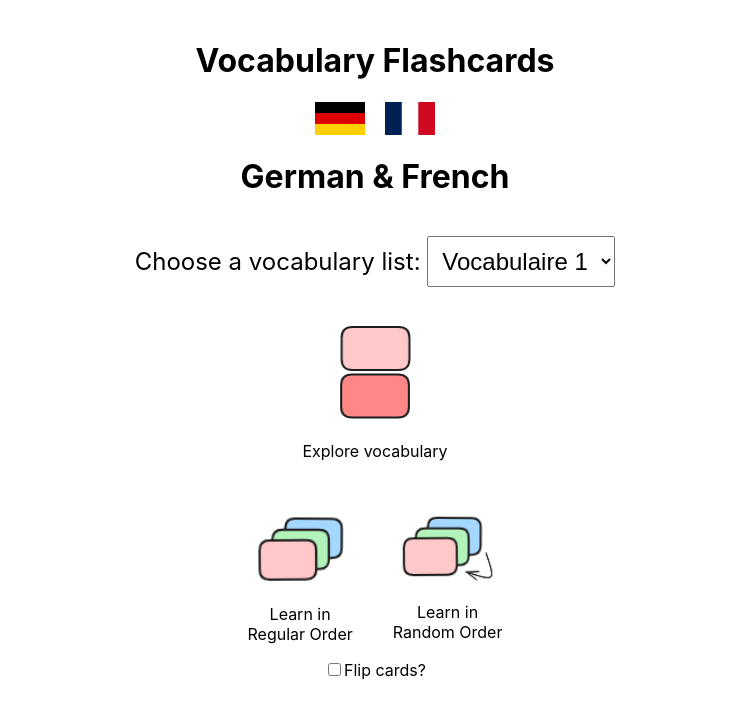
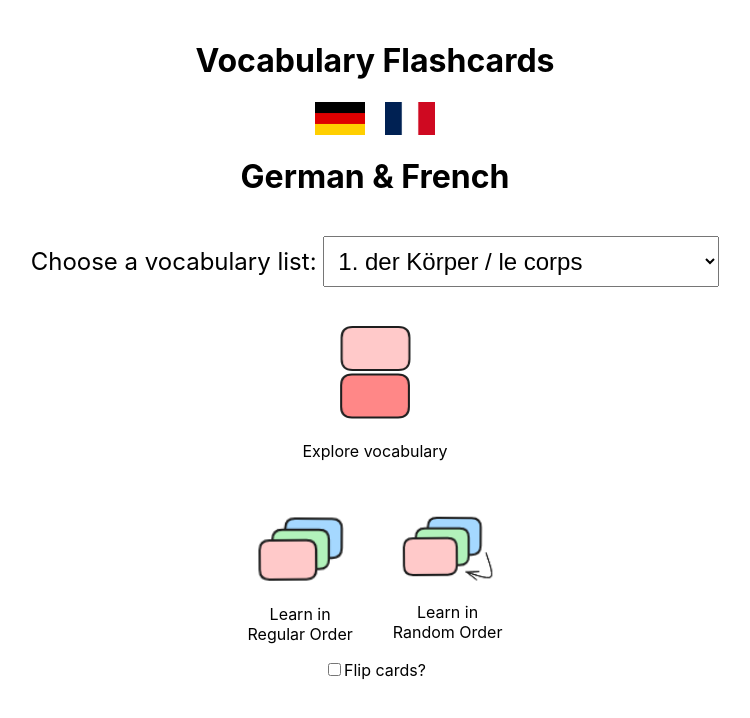
Before and after one commit to ju-henry/byHeart, a React (Create React App) app: page / in a window 1280 px wide. Shown: the top 718 px of the page, without its empty margins (265-1015 px from the left). Built offline with nearby package versions, Linux system fonts and the light colour scheme.

Commit message:
added vocabulary lists & modified progress bar

```diff
--- a/src/App.css
+++ b/src/App.css
@@ -24,18 +24,20 @@ button {
 
 .progress-bar {
   display: flex;
-  justify-content: center;
+  flex-wrap: wrap;
   margin-top: 20px;
   margin-bottom: 20px;
+  max-width: 320px;
+  margin-left: auto;
+  margin-right: auto;
 }
 
 .dot {
-  height: 10px;
-  width: 10px;
+  height: 15px;
+  width: 15px;
   background-color: #bbb;
   border-radius: 50%;
-  display: inline-block;
-  margin: 0 5px;
+  margin: 5px;
 }
 
 .dot.active {
--- a/src/LandingPage.js
+++ b/src/LandingPage.js
@@ -59,8 +59,10 @@ function LandingPage({ onExploreMode, onRegularMode, onRandomMode }) {
           value={selectedList}
           onChange={(e) => setSelectedList(e.target.value)}
         >
-          <option value="vocab1">Vocabulaire 1</option>
-          <option value="vocab2">Vocabulaire 2</option>
+          <option value="body">1. der Körper / le corps</option>
+          <option value="food">2. die Nahrung / l'alimentation</option>
+          <option value="house">3. das Haus / la maison</option>
+          <option value="relationships">4. die Beziehungen / les relations</option>
         </select>
       </div>
 
```
Also changed, not shown: public/body.csv (added), public/food.csv (added), public/house.csv (added), public/relationships.csv (added).
